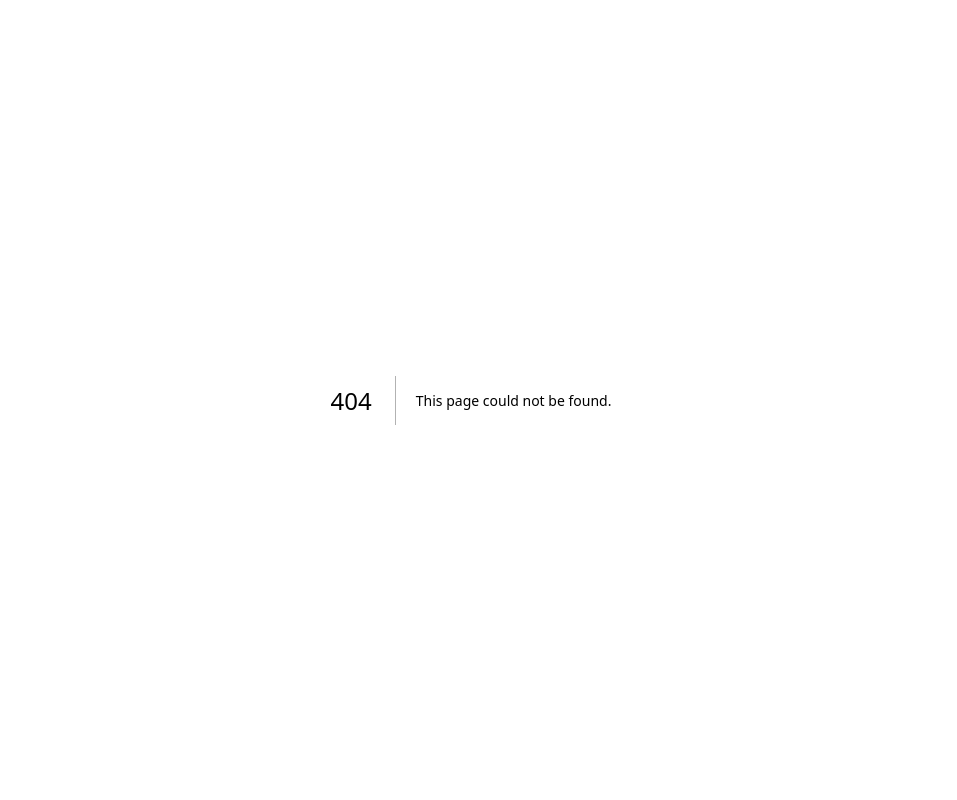
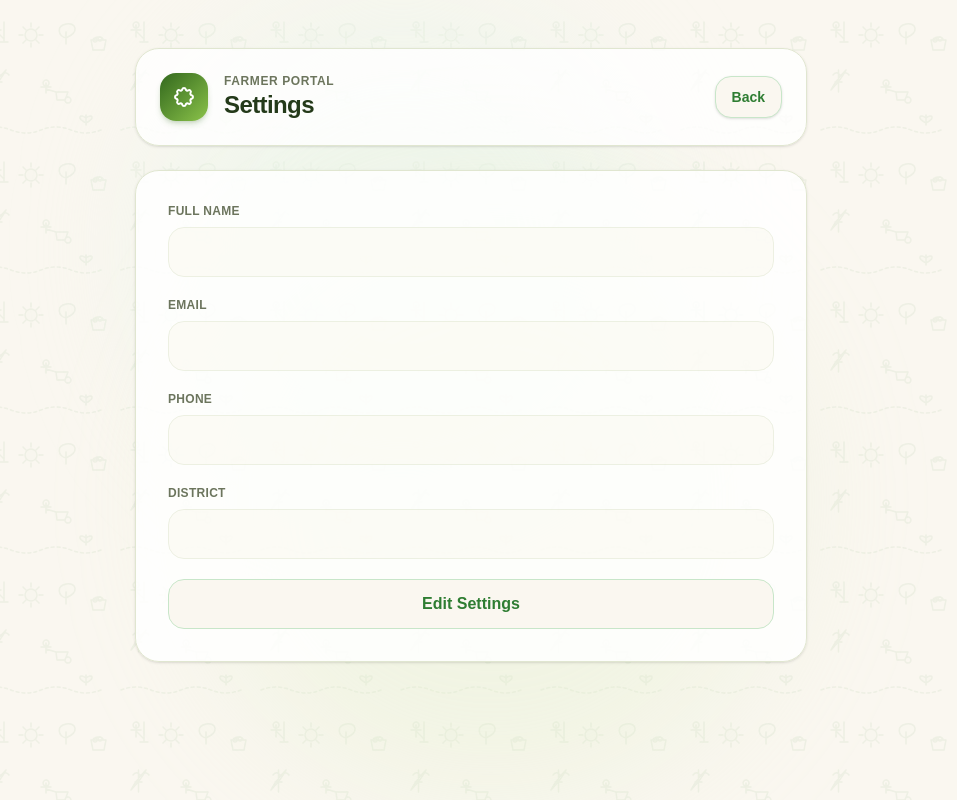
Before and after one commit to FSMultimeter/farmlink, a Next.js app: page /farmer/settings in a window 1280 px wide. Before the commit this address had no page. Shown: the whole page, without its empty margins (169-1126 px from the left). Built offline with nearby package versions, Linux system fonts and the light colour scheme; no server answers; the database is empty; sample sign-in values are in the browser's storage.

Commit message:
Added farmer settings page

```diff
--- a/src/app/farmer/dashboard/page.tsx
+++ b/src/app/farmer/dashboard/page.tsx
@@ -112,6 +112,14 @@ export default function FarmerDashboard() {
       desc: "Review buyer bids & deals",
       icon: "M9 12l2 2 4-4m6 2a9 9 0 11-18 0 9 9 0 0118 0z",
       gradient: "from-[#2E7D32] to-[#43A047]",
+      bgBadge: "bg-[#E8F5E9]",
+    },
+    {
+      href: "/farmer/settings",
+      label: "Settings",
+      desc: "Manage account & preferences",
+      icon: "M10.325 4.317c.426-1.756 2.924-1.756 3.35 0a1.724 1.724 0 002.573 1.066c1.543-.94 3.31.826 2.37 2.37a1.724 1.724 0 001.065 2.572c1.756.426 1.756 2.924 0 3.35a1.724 1.724 0 00-1.066 2.573c.94 1.543-.826 3.31-2.37 2.37a1.724 1.724 0 00-2.572 1.065c-.426 1.756-2.924 1.756-3.35 0a1.724 1.724 0 00-2.573-1.066c-1.543.94-3.31-.826-2.37-2.37a1.724 1.724 0 00-1.065-2.572c-1.756-.426-1.756-2.924 0-3.35a1.724 1.724 0 001.066-2.573c-.94-1.543.826-3.31 2.37-2.37.996.608 2.296.07 2.572-1.065z",
+      gradient: "from-[#33691E] to-[#8BC34A]",
       bgBadge: "bg-[#E8F5E9]",
     },
   ];
--- /dev/null
+++ b/src/app/farmer/settings/page.tsx
@@ -0,0 +1,157 @@
+"use client";
+
+import { useEffect, useState } from "react";
+import { useRouter } from "next/navigation";
+import { onAuthStateChanged } from "firebase/auth";
+import { doc, getDoc, updateDoc } from "firebase/firestore";
+import { auth, db } from "@/lib/firebase";
+import WheatBackground from "@/components/WheatBackground";
+
+export default function FarmerSettingsPage() {
+  const router = useRouter();
+  const [name, setName] = useState("");
+  const [email, setEmail] = useState("");
+  const [phone, setPhone] = useState("");
+  const [district, setDistrict] = useState("");
+  const [editing, setEditing] = useState(false);
+  const [loading, setLoading] = useState(true);
+  const [saving, setSaving] = useState(false);
+  const [message, setMessage] = useState("");
+
+  useEffect(() => {
+    const unsubscribe = onAuthStateChanged(auth, async (user) => {
+      if (!user) {
+        router.push("/login");
+        return;
+      }
+
+      const userDoc = await getDoc(doc(db, "Users", user.uid));
+      if (userDoc.exists()) {
+        const data = userDoc.data();
+        setName(data.name || "");
+        setEmail(data.email || "");
+        setPhone(data.phone || "");
+        setDistrict(data.district || "");
+      }
+      setLoading(false);
+    });
+
+    return () => unsubscribe();
+  }, [router]);
+
+  const handleSave = async () => {
+    const user = auth.currentUser;
+    if (!user) return;
+
+    setSaving(true);
+    setMessage("");
+
+    try {
+      await updateDoc(doc(db, "Users", user.uid), {
+        name,
+        phone,
+        district,
+      });
+      setMessage("Settings updated successfully.");
+      setEditing(false);
+    } catch (err: any) {
+      setMessage(err.message);
+    } finally {
+      setSaving(false);
+    }
+  };
+
+  if (loading) {
+    return (
+      <WheatBackground className="flex items-center justify-center min-h-screen">
+        <div className="flex flex-col items-center gap-3">
+          <div className="w-12 h-12 rounded-full border-4 border-[#C8E6C9] border-t-[#2E7D32] animate-spin" />
+          <p className="text-[#2E7D32] font-medium text-sm animate-pulse">Loading settings...</p>
+        </div>
+      </WheatBackground>
+    );
+  }
+
+  const fields = [
+    { id: "name", label: "Full Name", value: name, setter: setName, editable: true, type: "text" },
+    { id: "email", label: "Email", value: email, setter: null, editable: false, type: "email" },
+    { id: "phone", label: "Phone", value: phone, setter: setPhone, editable: true, type: "text" },
+    { id: "district", label: "District", value: district, setter: setDistrict, editable: true, type: "text" },
+  ];
+
+  return (
+    <WheatBackground className="px-4 py-8 sm:py-12">
+      <div className="max-w-2xl mx-auto space-y-6 animate-fade-in">
+        <div className="flex items-center justify-between bg-white/80 backdrop-blur-md border border-[#E0E6D0] rounded-3xl p-6 shadow-sm">
+          <div className="flex items-center gap-4">
+            <div className="w-12 h-12 rounded-2xl bg-gradient-to-br from-[#33691E] to-[#8BC34A] flex items-center justify-center shadow-md shadow-[#33691E]/20">
+              <svg xmlns="http://www.w3.org/2000/svg" className="h-6 w-6 text-white" fill="none" viewBox="0 0 24 24" stroke="currentColor" strokeWidth={2}>
+                <path strokeLinecap="round" strokeLinejoin="round" d="M10.325 4.317c.426-1.756 2.924-1.756 3.35 0a1.724 1.724 0 002.573 1.066c1.543-.94 3.31.826 2.37 2.37a1.724 1.724 0 001.065 2.572c1.756.426 1.756 2.924 0 3.35a1.724 1.724 0 00-1.066 2.573c.94 1.543-.826 3.31-2.37 2.37a1.724 1.724 0 00-2.572 1.065c-.426 1.756-2.924 1.756-3.35 0a1.724 1.724 0 00-2.573-1.066c-1.543.94-3.31-.826-2.37-2.37a1.724 1.724 0 00-1.065-2.572c-1.756-.426-1.756-2.924 0-3.35a1.724 1.724 0 001.066-2.573c-.94-1.543.826-3.31 2.37-2.37.996.608 2.296.07 2.572-1.065z" />
+              </svg>
+            </div>
+            <div>
+              <p className="text-[#6C755D] text-xs font-semibold uppercase tracking-wider">Farmer Portal</p>
+              <h1 className="text-2xl font-extrabold text-[#243A1A] tracking-tight">Settings</h1>
+            </div>
+          </div>
+          <a
+            href="/farmer/dashboard"
+            className="flex items-center gap-2 bg-[#FAF7F0] border border-[#C8E6C9] text-[#2E7D32] px-4 py-2.5 rounded-2xl font-semibold hover:bg-[#E8F5E9] hover:border-[#2E7D32] transition-all duration-200 shadow-sm text-sm hover:-translate-y-0.5"
+          >
+            Back
+          </a>
+        </div>
+
+        {message ? (
+          <div className="bg-[#E8F5E9] border border-[#A5D6A7] text-[#2E7D32] text-sm font-medium p-4 rounded-2xl">
+            {message}
+          </div>
+        ) : null}
+
+        <div className="bg-white/85 backdrop-blur-md border border-[#E0E6D0] rounded-3xl p-6 sm:p-8 shadow-sm space-y-5">
+          {fields.map((field) => (
+            <div key={field.id}>
+              <label className="block text-xs font-semibold uppercase tracking-wide text-[#6C755D] mb-2">
+                {field.label}
+              </label>
+              <input
+                type={field.type}
+                value={field.value}
+                onChange={(e) => field.setter && field.setter(e.target.value)}
+                disabled={!field.editable || !editing}
+                className="w-full bg-[#FAF7F0] border border-[#E0E6D0] text-[#243A1A] rounded-2xl px-4 py-3 outline-none transition-all duration-200 focus:border-[#2E7D32] focus:bg-white focus:ring-2 focus:ring-[#2E7D32]/20 disabled:opacity-60 disabled:cursor-not-allowed"
+              />
+            </div>
+          ))}
+
+          {editing ? (
+            <button
+              onClick={handleSave}
+              disabled={saving}
+              className="w-full bg-gradient-to-r from-[#2E7D32] to-[#4CAF50] text-white py-3 rounded-2xl font-semibold shadow-md shadow-[#2E7D32]/20 hover:-translate-y-0.5 hover:shadow-lg transition-all duration-200 disabled:opacity-60"
+            >
+              {saving ? "Saving..." : "Save Changes"}
+            </button>
+          ) : (
+            <button
+              onClick={() => setEditing(true)}
+              className="w-full bg-[#FAF7F0] border border-[#C8E6C9] text-[#2E7D32] py-3 rounded-2xl font-semibold hover:bg-[#E8F5E9] hover:border-[#2E7D32] transition-all duration-200"
+            >
+              Edit Settings
+            </button>
+          )}
+        </div>
+      </div>
+
+      <style jsx>{`
+        .animate-fade-in {
+          animation: fadeIn 0.5s cubic-bezier(0.16, 1, 0.3, 1) both;
+        }
+        @keyframes fadeIn {
+          from { opacity: 0; transform: translateY(16px); }
+          to { opacity: 1; transform: translateY(0); }
+        }
+      `}</style>
+    </WheatBackground>
+  );
+}
```
